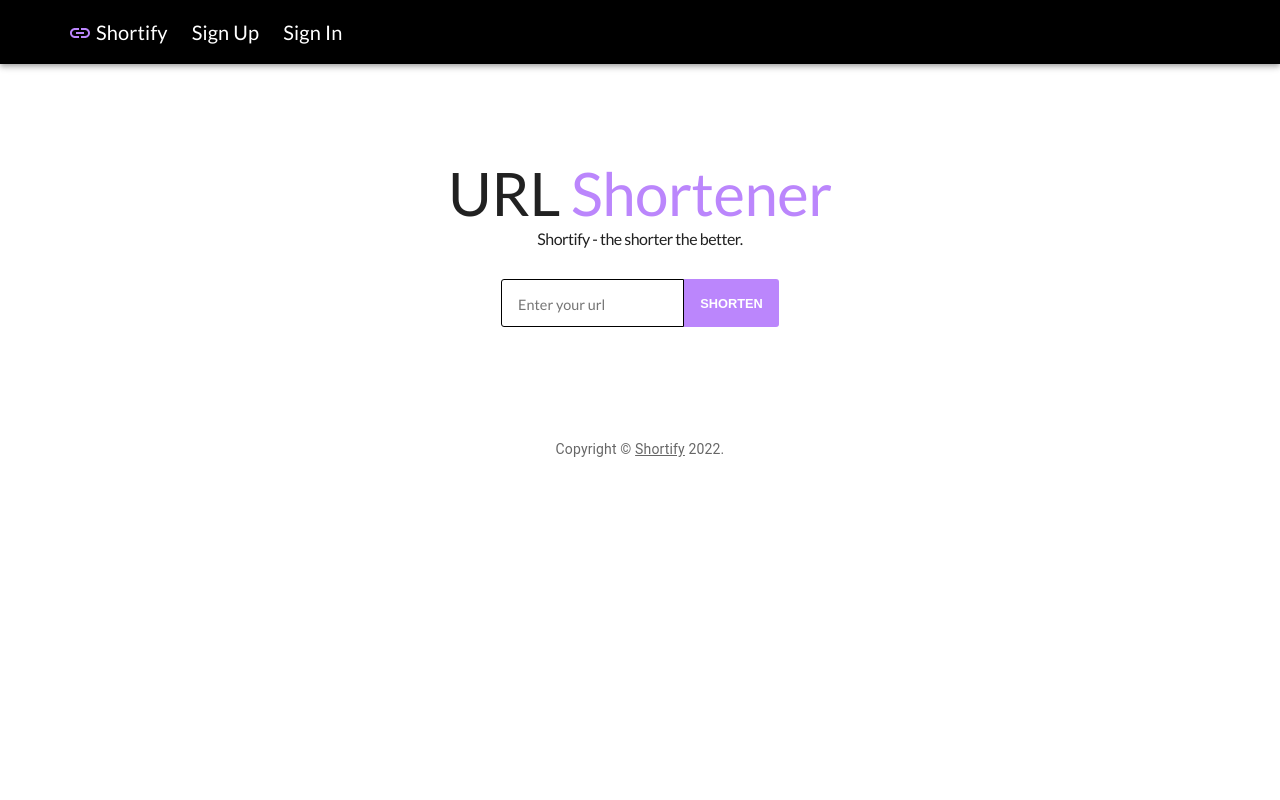
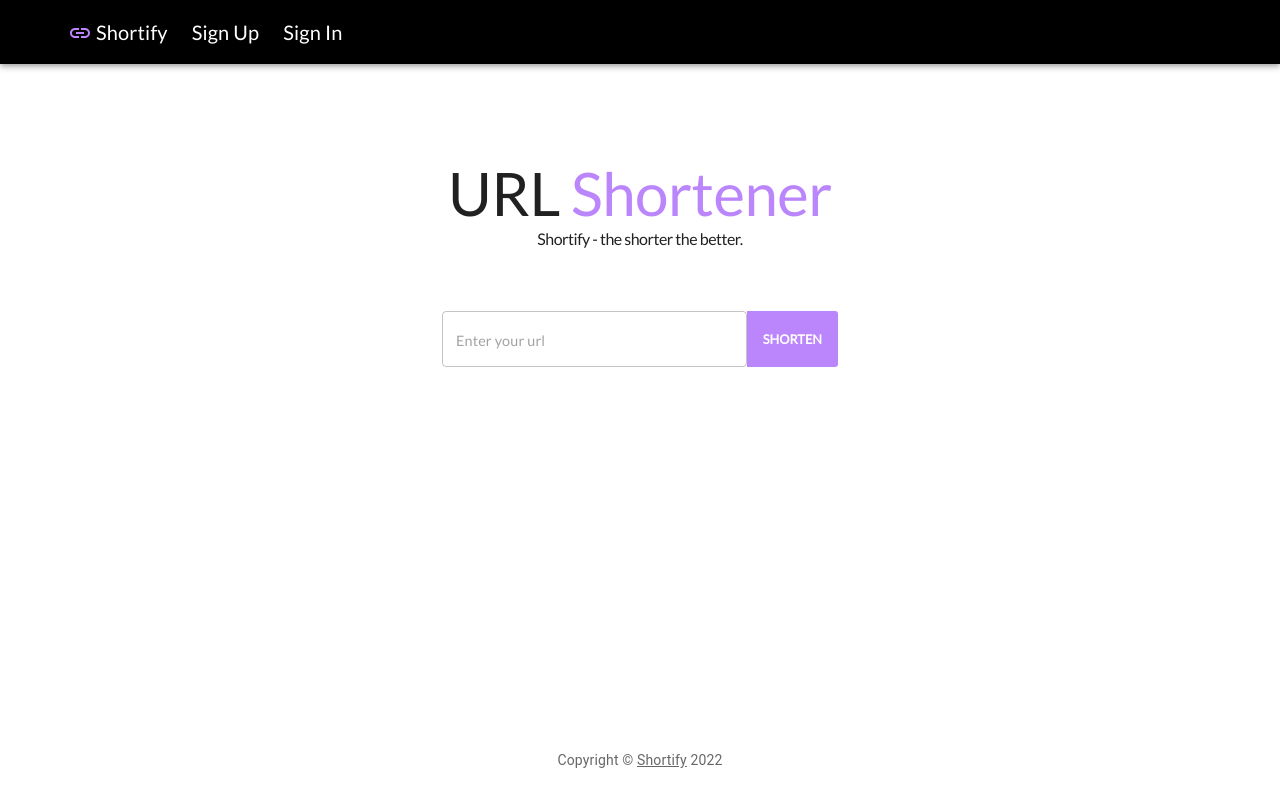
Before and after one commit to agalit1/capstone-project-url-shortener, a React (Create React App) app in the folder frontend/: page / in a window 1280 px wide. Built offline with nearby package versions, Linux system fonts and the light colour scheme.

Commit message:
Add styling

```diff
--- a/frontend/src/App.tsx
+++ b/frontend/src/App.tsx
@@ -7,7 +7,8 @@ import BackgroundAnimate from "./Components/Link/BackgroundAnimate";
 import SignUpCard from "./Components/User/SignUpCard";
 import SignInCard from "./Components/User/SignInCard";
 import ApplicationBar from "./Components/Navigation/ApplicationBar";
-import Footer from "./Footer";
+import Footer from "./Components/Navigation/Footer";
+import React from "react";
 
 
 function App() {
@@ -21,14 +22,16 @@ function App() {
                     URL <span className="title">Shortener</span>
                     <p className="slogan">Shortify - the shorter the better.</p>
                 </Typography>
+                <BackgroundAnimate/>
                 <Routes>
                     <Route path='/' element={<LinkCard/>}/>
                     <Route path='/signup' element={<SignUpCard/>}/>
                     <Route path='/login' element={<SignInCard/>}/>
                 </Routes>
+
                 <Footer/>
-                <BackgroundAnimate/>
             </div>
+
         </>
     )
 }
--- a/frontend/src/Components/Link/BackgroundAnimate.tsx
+++ b/frontend/src/Components/Link/BackgroundAnimate.tsx
@@ -2,7 +2,7 @@ import React from 'react';
 
 const backgroundAnimate = () => {
     return (
-        <div className="image">
+        <div>
         </div>
     )
 }
--- a/frontend/src/Components/Link/LinkCard.tsx
+++ b/frontend/src/Components/Link/LinkCard.tsx
@@ -2,6 +2,7 @@ import React, {ChangeEvent, useState} from 'react';
 import axios from "axios";
 import isURL from "validator/lib/isURL";
 import LinkResult from "./LinkResult";
+import {Box, Container, CssBaseline, Grid, TextField} from "@mui/material";
 
 function LinkCard() {
 
@@ -33,18 +34,29 @@ function LinkCard() {
     }
 
     return (
+        <Container component="main" maxWidth="xs">
+            <CssBaseline/>
             <form className="inputContainer" onSubmit={handleSubmit}>
-            <div>
-                <input type="text"
+                <Box sx={{mt: 4}}>
+                    <Grid container>
+                        <Grid item xs={12}>
+                            <TextField
+                                fullWidth
+                                type="text"
                                 placeholder="Enter your url"
                                 onChange={(e) => setPostLongLink(e.target.value)}
                                 value={postLongLink}/>
-                <button>
+                        </Grid>
+                    </Grid>
+                    <button
+                        type="submit">
                         Shorten
                     </button>
-            </div>
+                </Box>
                 <LinkResult shortLink={shortLink}/>
             </form>
+        </Container>
+
     )
 }
 
--- a/frontend/src/Components/Link/LinkResult.tsx
+++ b/frontend/src/Components/Link/LinkResult.tsx
@@ -1,6 +1,7 @@
 import React, {useEffect, useState} from "react";
 import {CopyToClipboard} from "react-copy-to-clipboard";
 import CheckRoundedIcon from '@mui/icons-material/CheckRounded';
+import {Box, Container, CssBaseline, Grid} from "@mui/material";
 
 type Props = {
     shortLink: string;
@@ -20,6 +21,11 @@ const LinkResult = (props: Props) => {
 
     return (
         <>
+            <Container component="main">
+                <CssBaseline/>
+                <Box>
+                    <Grid container>
+                        <Grid item>
                             {props.shortLink && (
                                 <div className="result">
                                     <p>{props.shortLink}</p>
@@ -32,6 +38,10 @@ const LinkResult = (props: Props) => {
                                     {copied ? <span className="copied"><CheckRoundedIcon/></span> : null}
                                 </div>
                             )}
+                        </Grid>
+                    </Grid>
+                </Box>
+            </Container>
         </>
     )
 }
--- a/frontend/src/Footer.tsx
+++ b/frontend/src/Components/Navigation/Footer.tsx
@@ -4,7 +4,7 @@ import {Box, Container, Link, Typography} from "@mui/material";
 function Footer() {
 
     return (
-        <footer>
+        <footer className="footer">
             <Container>
                 <Box textAlign="center" pt={{xs: 5, sm: 10}} pb={{xs: 5, sm: 0}}>
                     <Typography variant="body2" color="text.secondary">
@@ -13,7 +13,6 @@ function Footer() {
                             Shortify
                         </Link>{' '}
                         {new Date().getFullYear()}
-                        {'.'}
                     </Typography>
                 </Box>
             </Container>
--- a/frontend/src/Components/User/SignInCard.tsx
+++ b/frontend/src/Components/User/SignInCard.tsx
@@ -1,38 +1,30 @@
 import React, {useState} from 'react';
 import axios from "axios";
-import {
-    Avatar,
-    Box,
-    Button,
-    Checkbox,
-    Container,
-    CssBaseline,
-    FormControlLabel,
-    Grid,
-    Link,
-    TextField,
-    Typography
-} from "@mui/material";
+import {Avatar, Box, Button, Container, CssBaseline, Grid, TextField, Typography} from "@mui/material";
 import LockPersonOutlinedIcon from '@mui/icons-material/LockPersonOutlined';
+import {NavLink} from "react-router-dom";
+import {InferType, object, string} from "yup";
+import {useForm} from "react-hook-form";
+import {yupResolver} from "@hookform/resolvers/yup/dist/yup";
+
+const signInSchema = object({
+    email: string()
+        .email("Invalid email")
+        .required("Email is required"),
+    password: string()
+        .required("Password is required"),
+})
+
+type Props = InferType<typeof signInSchema>;
 
 function SignInCard() {
 
-    const [data, setData] = useState({
-        email: "",
-        password: ""
-    })
+    const [success, setSuccess] = useState<boolean>(false);
+    const [errorMessage, setErrorMessage] = useState<string>("");
 
-    const [success, setSuccess] = useState(false);
-    const [errorMessage, setErrorMessage] = useState("");
-
-    const handleSubmit = (e: any) => {
-        e.preventDefault();
-        const userData = {
-            email: data.email,
-            password: data.password
-        };
-        axios.post("/api/users/login", userData).then()
-            .then(() => {
+    const onSubmit = (values: Props) => {
+        axios.post("/api/users/login", values)
+            .then((response) => {
                 setSuccess(true)
             })
             .catch((err) => {
@@ -42,24 +34,42 @@ function SignInCard() {
             })
     }
 
+    const {
+        handleSubmit,
+        formState: {errors},
+    } = useForm<Props>({
+        resolver: yupResolver(signInSchema),
+    });
+
     return (
         <Container component="main" maxWidth="xs">
             <CssBaseline/>
+            {success ? (
+                <div>
+                    <h1>Welcome!</h1>
+                    <p>
+                        <NavLink to="#">Sign in</NavLink>
+                    </p>
+                </div>
+            ) : (
+                <div>
+                    <p>{errorMessage}</p>
                     <Box
                         sx={{
-                    marginTop: 8,
                             display: 'flex',
                             flexDirection: 'column',
                             alignItems: 'center',
                         }}
                     >
-                <Avatar sx={{m: 1, bgcolor: 'secondary.main'}}>
+                        <Avatar sx={{m: 1, bgcolor: '#BB86FC'}}>
                             <LockPersonOutlinedIcon/>
                         </Avatar>
                         <Typography component="h1" variant="h5">
-                    Sign in
+                            Sign In
                         </Typography>
-                <Box component="form" onSubmit={handleSubmit} noValidate sx={{mt: 1}}>
+                        <Box component="form" onSubmit={handleSubmit(onSubmit)} noValidate sx={{mt: 1}}>
+                            <Grid container spacing={2}>
+                                <Grid item xs={12}>
                                     <TextField
                                         margin="normal"
                                         required
@@ -70,6 +80,9 @@ function SignInCard() {
                                         autoComplete="email"
                                         autoFocus
                                     />
+                                    <span className="error">{errors?.email?.message}</span>
+                                </Grid>
+                                <Grid item xs={12}>
                                     <TextField
                                         margin="normal"
                                         required
@@ -80,10 +93,9 @@ function SignInCard() {
                                         id="password"
                                         autoComplete="current-password"
                                     />
-                    <FormControlLabel
-                        control={<Checkbox value="remember" color="primary"/>}
-                        label="Remember me"
-                    />
+                                    <span className="error">{errors?.password?.message}</span>
+                                </Grid>
+                            </Grid>
                             <Button
                                 type="submit"
                                 fullWidth
@@ -92,20 +104,17 @@ function SignInCard() {
                             >
                                 Sign In
                             </Button>
-                    <Grid container>
-                        <Grid item xs>
-                            <Link href="#" variant="body2">
-                                Forgot password?
-                            </Link>
-                        </Grid>
+                            <Grid container justifyContent="flex-end">
                                 <Grid item>
-                            <Link href="#" variant="body2">
+                                    <NavLink to="/signup">
                                         {"Don't have an account? Sign Up"}
-                            </Link>
+                                    </NavLink>
                                 </Grid>
                             </Grid>
                         </Box>
                     </Box>
+                </div>
+            )}
         </Container>
     );
 }
--- a/frontend/src/Components/User/SignInGuestModel.ts
+++ /dev/null
@@ -1,4 +0,0 @@
-export type SignInGuestModel = {
-    username: string;
-    password: string;
-}
--- /dev/null
+++ b/frontend/src/Components/User/SignInUserModel.ts
@@ -0,0 +1,4 @@
+export type SignInUserModel = {
+    email: string;
+    password: string;
+}
--- a/frontend/src/Components/User/SignUpCard.tsx
+++ b/frontend/src/Components/User/SignUpCard.tsx
@@ -1,5 +1,5 @@
 import React, {useState} from 'react';
-import {Avatar, Box, Button, Container, CssBaseline, Grid, TextField,} from "@mui/material";
+import {Avatar, Box, Button, Container, CssBaseline, Grid, TextField, Typography,} from "@mui/material";
 import LockPersonOutlinedIcon from '@mui/icons-material/LockPersonOutlined';
 import axios from "axios";
 import * as yup from 'yup';
@@ -57,18 +57,17 @@ function SignUpCard() {
         <Container component="main" maxWidth="xs">
             <CssBaseline/>
             {success ? (
-                <section>
+                <div>
                     <h1>Registration successful</h1>
                     <p>
-                        <a href="#">Sign in</a>
+                        <NavLink to="/login">Sign in</NavLink>
                     </p>
-                </section>
+                </div>
             ) : (
-                <section>
+                <div>
                     <p>{errorMessage}</p>
                     <Box
                         sx={{
-                            marginTop: 8,
                             display: 'flex',
                             flexDirection: 'column',
                             alignItems: 'center',
@@ -77,6 +76,9 @@ function SignUpCard() {
                         <Avatar sx={{m: 1, bgcolor: '#BB86FC'}}>
                             <LockPersonOutlinedIcon/>
                         </Avatar>
+                        <Typography component="h1" variant="h5">
+                            Sign Up
+                        </Typography>
                         <Box component="form" noValidate onSubmit={handleSubmit(onSubmit)} sx={{mt: 3}}
                              autoComplete="off">
                             <Grid container spacing={2}>
@@ -141,7 +143,7 @@ function SignUpCard() {
                             </Grid>
                         </Box>
                     </Box>
-                </section>
+                </div>
             )}
         </Container>
     );
--- a/frontend/src/Components/User/SignUpGuestModel.ts
+++ b/frontend/src/Components/User/SignUpUserModel.ts
@@ -1,4 +1,4 @@
-export type SignUpGuestModel = {
+export type SignUpUserModel = {
     username: string;
     email: string;
     password: string;
--- a/frontend/src/style/App.css
+++ b/frontend/src/style/App.css
@@ -13,14 +13,6 @@
 
 .inputContainer input {
     font-family: 'Lato', sans-serif;
-    width: 100%;
-    padding: 0.5rem 0.2rem 0.5rem 0;
-    text-indent: 1rem;
-    border: 1px solid;
-    outline: none;
-    font-size: 1rem;
-    border-top-left-radius: 3px;
-    border-bottom-left-radius: 3px;
 }
 
 .inputContainer input::placeholder {
@@ -28,14 +20,15 @@
 }
 
 .inputContainer button {
-    padding: 0 1rem;
-    height: 3rem;
+    font-family: 'Lato', sans-serif;
+    padding: 1rem;
+    height: 3.5rem;
     font-size: 0.8rem;
     text-transform: uppercase;
     font-weight: bold;
     border-top-right-radius: 3px;
     border-bottom-right-radius: 3px;
-    color: #ffff;
+    color: white;
     background-color: var(--primary-color);
     border: none;
     cursor: pointer;
@@ -44,33 +37,33 @@
 /* Result */
 .result {
     display: flex;
-    flex-direction: column;
     align-items: center;
     justify-content: space-between;
+    padding: 0.5rem 1rem;
 }
 
 .result p {
     width: 100%;
     font-family: 'Lato', sans-serif;
     text-indent: 1rem;
-    border: 1px solid;
+    border: 0.5px gray solid;
     outline: none;
     font-size: 1rem;
     border-top-left-radius: 3px;
     border-bottom-left-radius: 3px;
     color: black;
-    padding: 0.5rem 0.2rem 0.5rem 0;
-    margin-right: 1rem;
+    padding: 2px;
 }
 
 .result button {
-    height: 3rem;
+    height: fit-content;
+    font-family: 'Lato', sans-serif;
     font-size: 0.8rem;
     text-transform: uppercase;
     font-weight: bold;
     border-top-right-radius: 3px;
     border-bottom-right-radius: 3px;
-    padding: 0.5rem 1rem;
+    padding: 1rem;
     color: #fff;
     cursor: pointer;
     background: var(--primary-color);
@@ -141,3 +134,11 @@
 .copied {
     color: #BB86FC;
 }
+
+.footer {
+    font-family: 'Lato', sans-serif;
+    position: fixed;
+    bottom: 30px;
+    color: gray;
+    width: 100%;
+}
```
Lines whose indentation alone changed are shown as unchanged.
